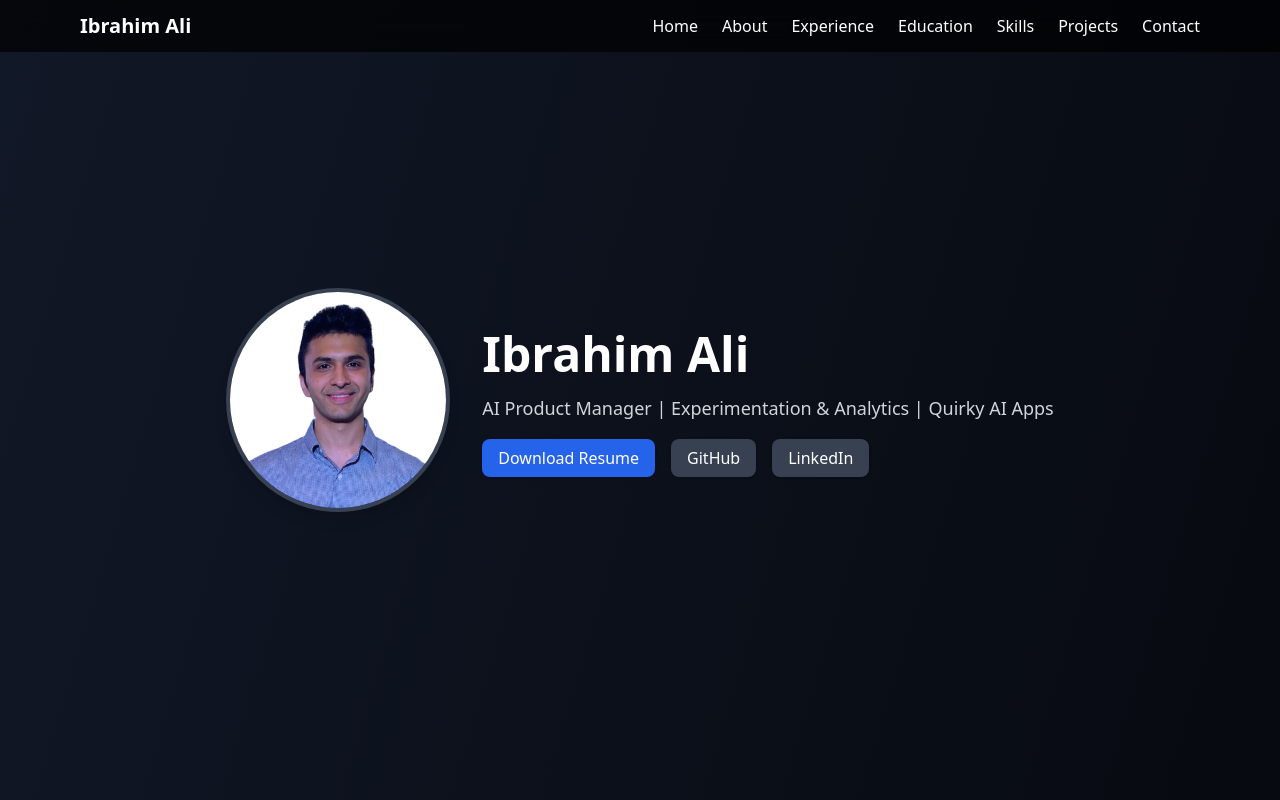
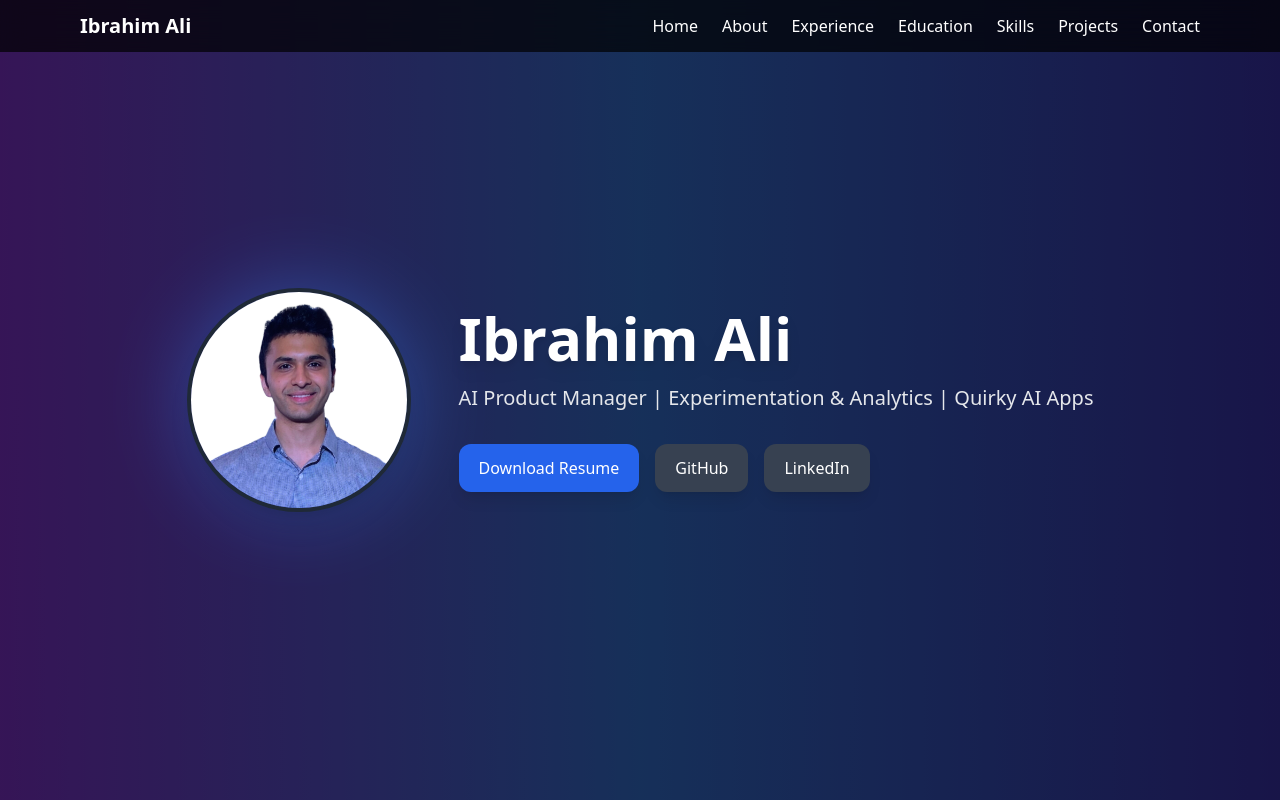
Before and after one commit to ibrahimasifali94/portfolio, a React (Vite) app in the folder portfolio-react-netlify 3/: page / in a window 1280 px wide. Shown: the top 800 px of the page. Built offline with nearby package versions, Linux system fonts and the light colour scheme.

Commit message:
Update Hero.jsx

```diff
--- a/portfolio-react-netlify 3/src/components/Hero.jsx
+++ b/portfolio-react-netlify 3/src/components/Hero.jsx
@@ -1,17 +1,28 @@
 export default function Hero() {
   return (
-    <div className="h-screen flex flex-col md:flex-row justify-center items-center text-center md:text-left px-6 gap-8">
-      {/* Profile Photo */}
+    <div className="relative h-screen flex flex-col md:flex-row justify-center items-center text-center md:text-left px-6 gap-12 overflow-hidden">
+      {/* Animated Gradient Background */}
+      <div className="absolute inset-0 bg-gradient-to-r from-purple-600 via-blue-500 to-indigo-700 animate-gradient-x opacity-70"></div>
+      <div className="absolute inset-0 bg-black opacity-50"></div>
+
+      {/* Content Wrapper */}
+      <div className="relative z-10 flex flex-col md:flex-row items-center gap-12">
+        {/* Profile Photo with Glow */}
+        <div className="relative">
           <img
             src="/me.jpg"
             alt="Profile"
-        className="w-40 h-40 md:w-56 md:h-56 rounded-full shadow-lg border-4 border-gray-700"
+            className="w-40 h-40 md:w-56 md:h-56 rounded-full shadow-xl border-4 border-gray-800 relative z-10"
           />
+          <div className="absolute inset-0 rounded-full bg-blue-500 blur-2xl opacity-40 animate-pulse"></div>
+        </div>
 
         {/* Text Content */}
         <div>
-        <h1 className="text-5xl font-extrabold mb-4">Ibrahim Ali</h1>
-        <p className="text-lg text-gray-300 mb-6">
+          <h1 className="text-5xl md:text-6xl font-extrabold mb-4 text-white drop-shadow-lg">
+            Ibrahim Ali
+          </h1>
+          <p className="text-lg md:text-xl text-gray-200 mb-8">
             AI Product Manager | Experimentation & Analytics | Quirky AI Apps
           </p>
 
@@ -19,26 +30,27 @@ export default function Hero() {
             <a
               href="/resume.pdf"
               target="_blank"
-            className="px-4 py-2 bg-blue-600 rounded-lg shadow hover:bg-blue-700"
+              className="px-5 py-3 bg-blue-600 rounded-xl shadow-lg hover:bg-blue-700 hover:-translate-y-1 transition transform inline-block"
             >
               Download Resume
             </a>
             <a
               href="https://github.com/ibrahimasifali94"
               target="_blank"
-            className="px-4 py-2 bg-gray-700 rounded-lg shadow hover:bg-gray-600"
+              className="px-5 py-3 bg-gray-700 rounded-xl shadow-lg hover:bg-gray-600 hover:-translate-y-1 transition transform inline-block"
             >
               GitHub
             </a>
             <a
               href="https://linkedin.com/in/ibrahimaali"
               target="_blank"
-            className="px-4 py-2 bg-gray-700 rounded-lg shadow hover:bg-gray-600"
+              className="px-5 py-3 bg-gray-700 rounded-xl shadow-lg hover:bg-gray-600 hover:-translate-y-1 transition transform inline-block"
             >
               LinkedIn
             </a>
           </div>
         </div>
       </div>
+    </div>
   );
 }
```
Lines whose indentation alone changed are shown as unchanged.
